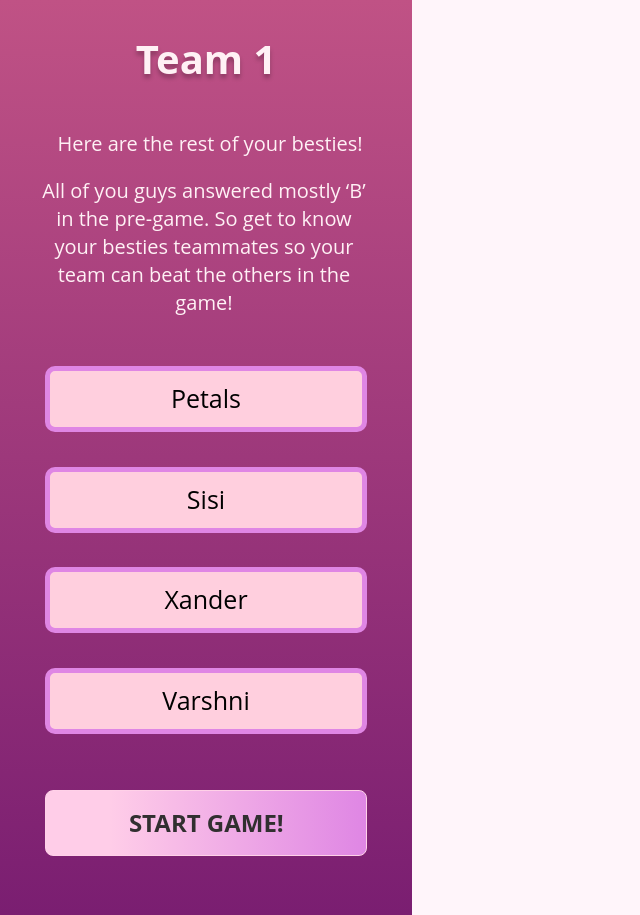
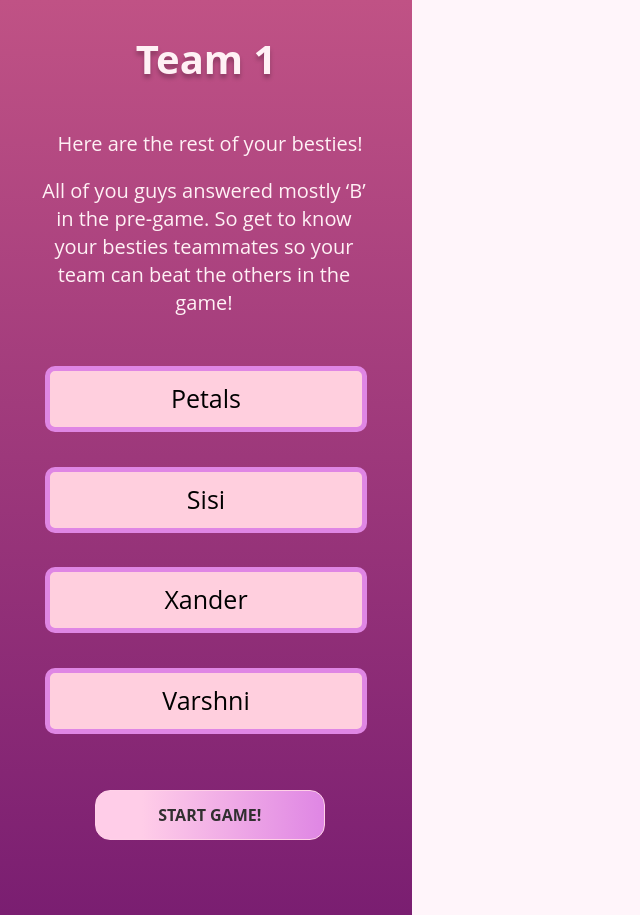
Before and after one commit to acm-projects/Besties, a SvelteKit app in the folder besties-mobile/: page /ChosenTeam in a window 1280 px wide. Shown: the whole page, without its empty margins (0-640 px from the left). Built offline with nearby package versions, Linux system fonts and the light colour scheme.

Commit message:
updated ui

```diff
--- a/besties-mobile/src/routes/ChosenTeam/+page.svelte
+++ b/besties-mobile/src/routes/ChosenTeam/+page.svelte
@@ -103,11 +103,13 @@
 
     .pButton{
         background: linear-gradient(90deg, #FFCDE8 20%, #DF86E4 100%);
-        margin-left: 11%;
+        margin-left: 23%;
         margin-top: 790px;
         position:absolute;
-        width: 322px;
-        height: 66px;
+        width: 230px;
+        height: 50px;
+        border-radius: 15px;
+        font-size: 16px;
     }
 </style>
 
@@ -116,18 +118,16 @@
     <div class="container">
     <!-- <div class="title">Team 1</div> -->
     <h3 class="text-secondary font-bold text-4xl text-center title">Team 1</h3>
+    <div class="rest-of-team text-xl"> Here are the rest of your besties! </div>
     <h3 class="py-3 text-xl text-center description"> All of you guys answered mostly ‘B’ in the pre-game. So get to know your besties teammates so your team can beat the others in the game!</h3>
     <div class="rectangle"></div>
-    <div class="rest-of-team text-xl">
-      Here are the rest of your besties!
-    </div>
     {#each teamMembers as member (member.name)}
     <div class="team-member" style="top: {member.top};">
         {member.name}
     </div>
     {/each}
     <a href="/Question">
-            <button class="btn pButton font-bold text-2xl">Start Game!</button>
+        <button class="btn pButton font-bold">Start Game!</button>
     </a>
     </div>
 </body>
```
Lines whose indentation alone changed are shown as unchanged.
